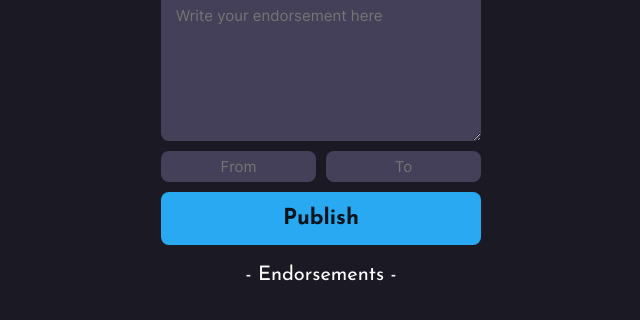
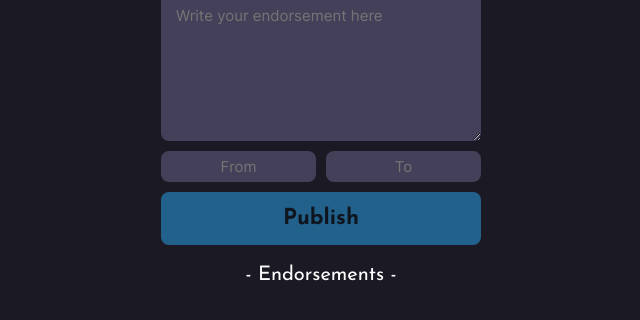
Before and after one commit to Diliano/we-are-the-champions, a plain HTML site: page index.html in a window 1280 px wide. In both pictures the pointer is over the button "Publish". Shown: the part 208-528 px from the top of the page, without its empty margins (319-959 px from the left). Drawn offline with Linux system fonts and the light colour scheme; no server answers.

Commit message:
Added pointer cursor and hover opacity change to publish button styling

```diff
--- a/index.css
+++ b/index.css
@@ -85,6 +85,11 @@ input {
     font-style: normal;
     font-weight: 700;
     line-height: normal;
+    cursor: pointer;
+}
+
+#publish-btn:hover {
+    opacity: 0.5;
 }
 
 #endorsements-title {
```
